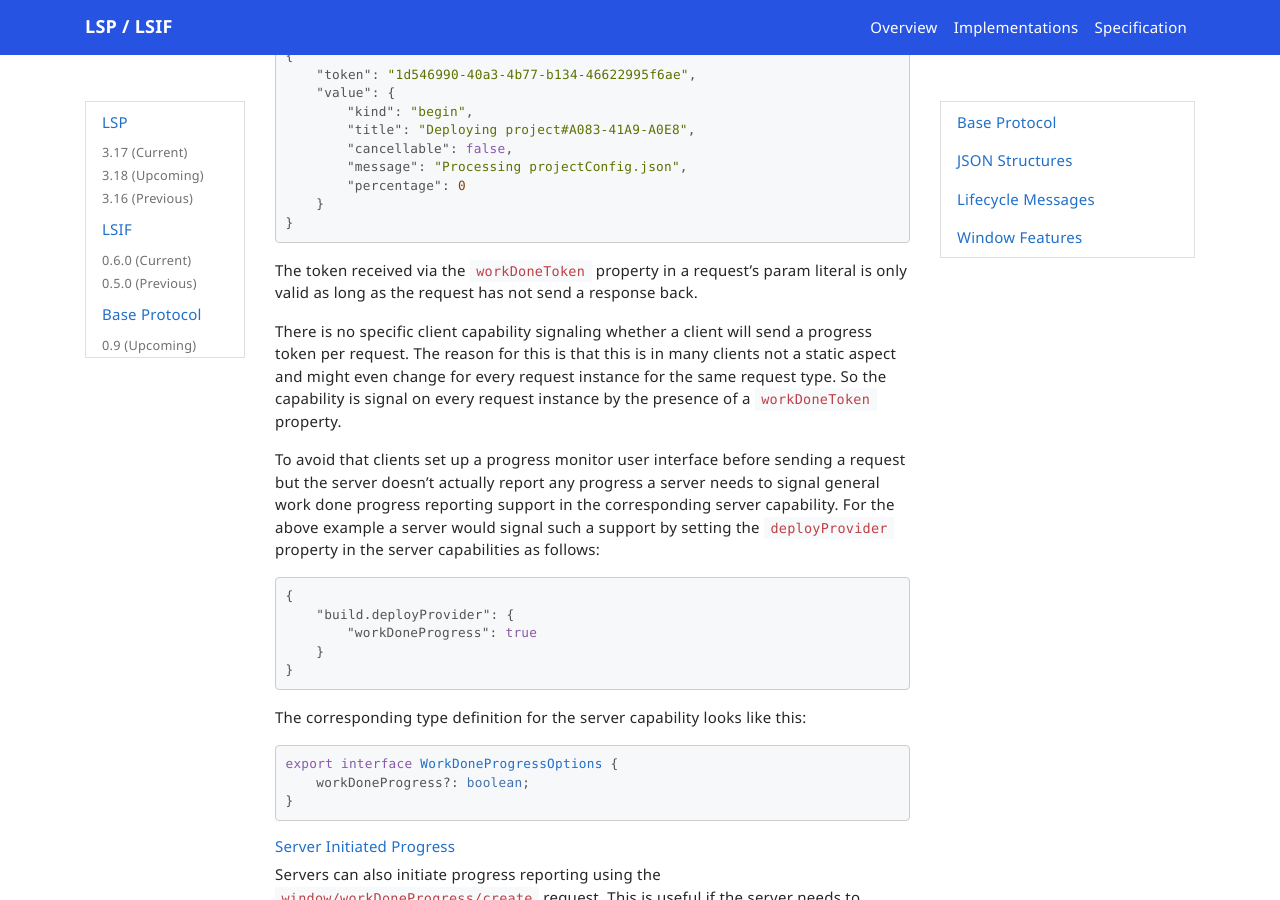
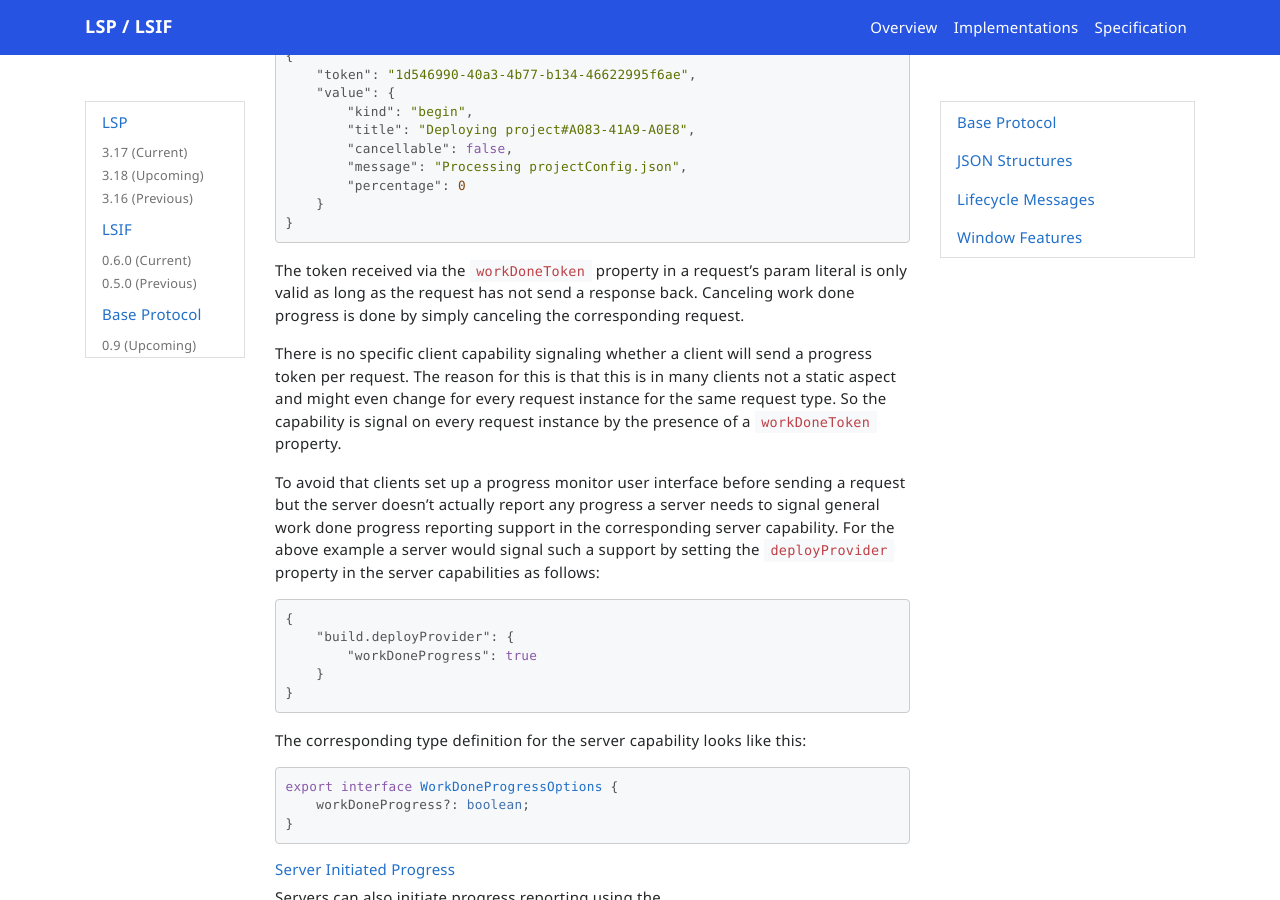
Before and after one commit to microsoft/language-server-protocol, a Jekyll site: the page built from _specifications/base/0.9/specification.md, in a window 1280 px wide and 900 px high, scrolled down 14344 px. Built offline with Jekyll 4.4.1, drawn with Linux system fonts in a browser that asks for light colours; nearby versions of some CDN libraries; emoji names are drawn with the system emoji font; comment, search, counter and statistics services are not loaded.

Commit message:
Fixes #1873: Can a client use window/workDoneProgress/cancel to cancel a progress token provided by the client? (#1877)

````diff
--- a/_specifications/base/0.9/specification.md
+++ b/_specifications/base/0.9/specification.md
@@ -620,7 +620,8 @@ A server uses the `workDoneToken` to report progress for the specific `build/dep
 }
 ```
 
-The token received via the `workDoneToken` property in a request's param literal is only valid as long as the request has not send a response back.
+The token received via the `workDoneToken` property in a request's param literal is only valid as long as the request has not send a response back. Canceling work done progress is done by simply
+canceling the corresponding request.
 
 There is no specific client capability signaling whether a client will send a progress token per request. The reason for this is that this is in many clients not a static aspect and might even change for every request instance for the same request type. So the capability is signal on every request instance by the presence of a `workDoneToken` property.
 
````
Also changed, not shown: _specifications/lsp/3.17/types/workDoneProgress.md (+2 -1 lines), _specifications/lsp/3.18/types/workDoneProgress.md (+2 -1 lines).
